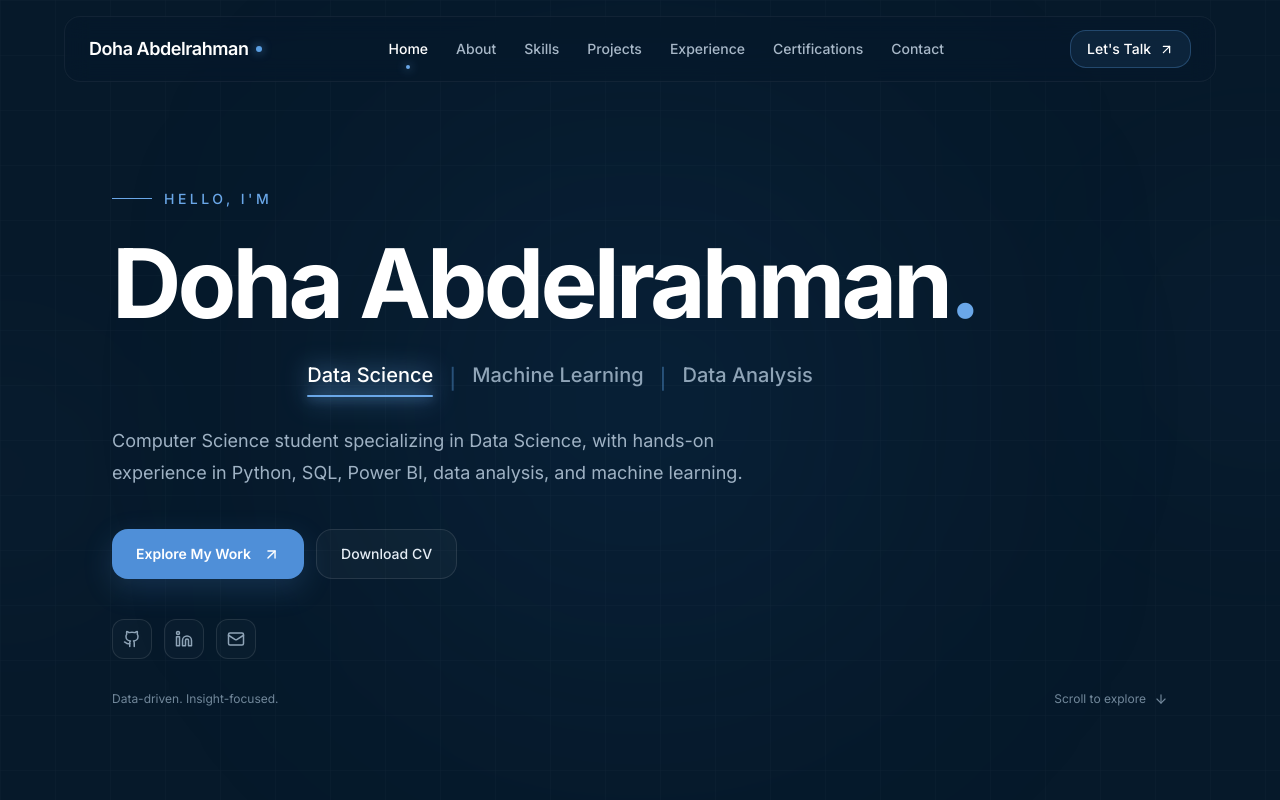
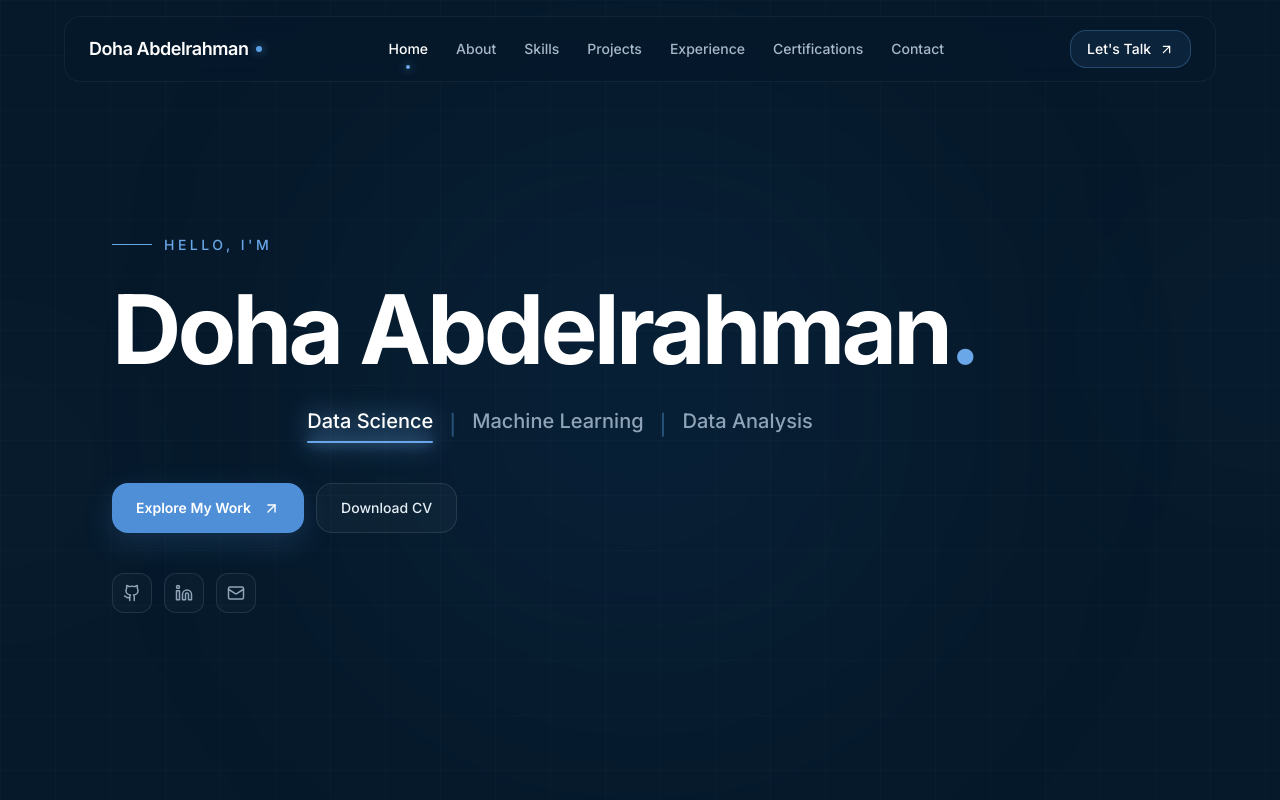
Before and after one commit to DohaAbdelrahman/Doha, a Next.js app: page / in a window 1280 px wide. Shown: the top 800 px of the page. Built offline with nearby package versions, Linux system fonts and the light colour scheme.

Commit message:
update 3 hero

```diff
--- a/src/sections/HeroSection.tsx
+++ b/src/sections/HeroSection.tsx
@@ -306,33 +306,7 @@ export default function HeroSection() {
               )
             )}
           </motion.div>
-          {/* Description */}
 
-          <motion.p
-            initial={{
-              opacity: 0,
-              y: 15,
-            }}
-            animate={{
-              opacity: 1,
-              y: 0,
-            }}
-            transition={{
-              duration: 0.7,
-              delay: 0.35,
-            }}
-            className="
-              mt-7
-              max-w-2xl
-              text-base
-              leading-8
-              text-[#9FB2C4]
-
-              sm:text-lg
-            "
-          >
-            {profile.description}
-          </motion.p>
 
           {/* CTA */}
 
@@ -563,7 +537,6 @@ export default function HeroSection() {
             lg:right-12
           "
         >
-          <span>Data-driven. Insight-focused.</span>
 
           <button
             type="button"
@@ -579,8 +552,7 @@ export default function HeroSection() {
               sm:flex
             "
           >
-            Scroll to explore
-            <ArrowDown size={14} />
+
           </button>
         </motion.div>
       </div>
```
